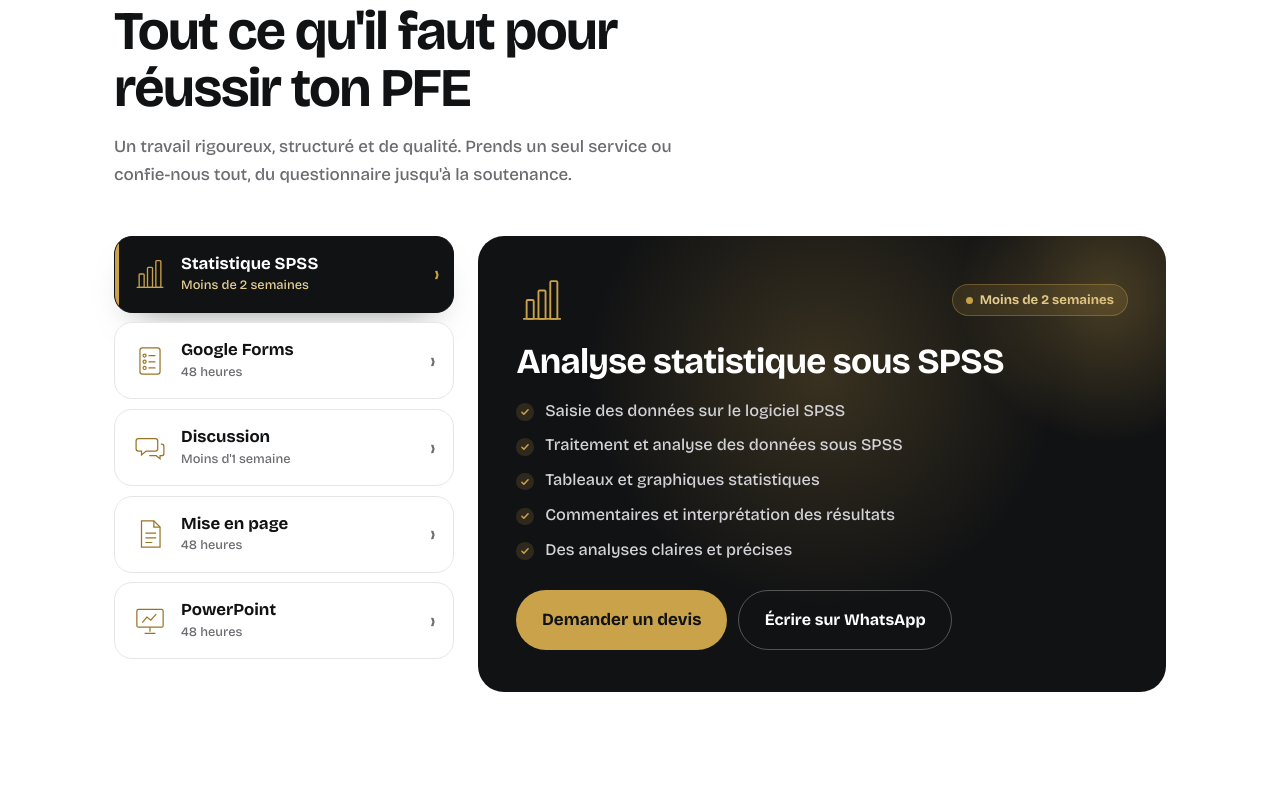
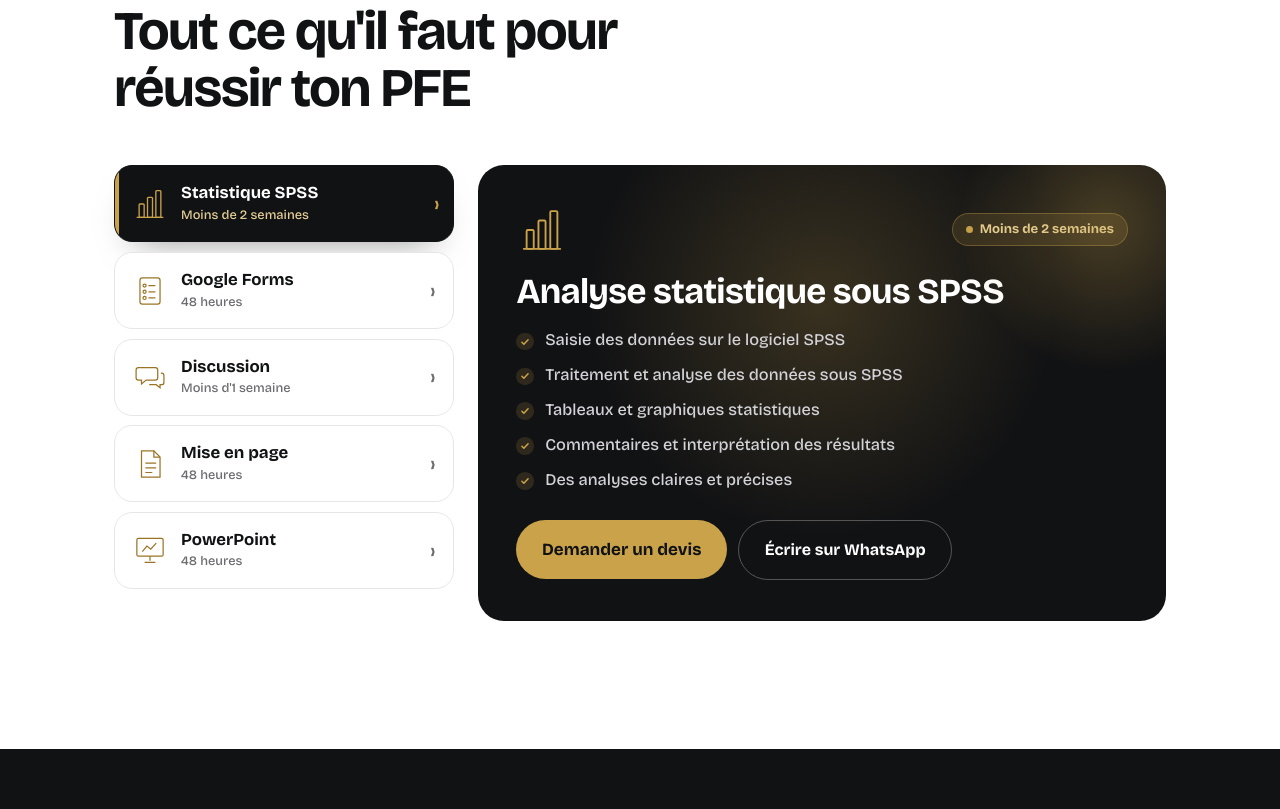
Before and after one commit to pfestats-maker/pfestats, a plain HTML site: page index.html in a window 1280 px wide. Shown: the part 1031-1840 px from the top of the page. Drawn offline with nearby package versions, Linux system fonts and the light colour scheme; a script that the page names is missing.

Commit message:
Update index.html

```diff
--- a/index.html
+++ b/index.html
@@ -616,7 +616,6 @@ html[lang="ar"] .stats-modal h3{letter-spacing:0}
 <section class="block" id="services">
   <div class="wrap">
     <h2 class="reveal" data-fr="Tout ce qu'il faut pour réussir ton PFE" data-ar="كل ما تحتاجو باش تنجح في الـPFE متاعك">Tout ce qu'il faut pour réussir ton PFE</h2>
-    <p class="intro" data-fr="Un travail rigoureux, structuré et de qualité. Prends un seul service ou confie-nous tout, du questionnaire jusqu'à la soutenance." data-ar="خدمة دقيقة، منظّمة وبجودة عالية. خوذ خدمة وحدة ولا خلّينا نتكفلو بكل شي، من الاستبيان حتى المناقشة.">Un travail rigoureux, structuré et de qualité. Prends un seul service ou confie-nous tout, du questionnaire jusqu'à la soutenance.</p>
 
     <div class="svc-picker reveal">
       <div class="svc-list" role="tablist" aria-label="Services">
```
